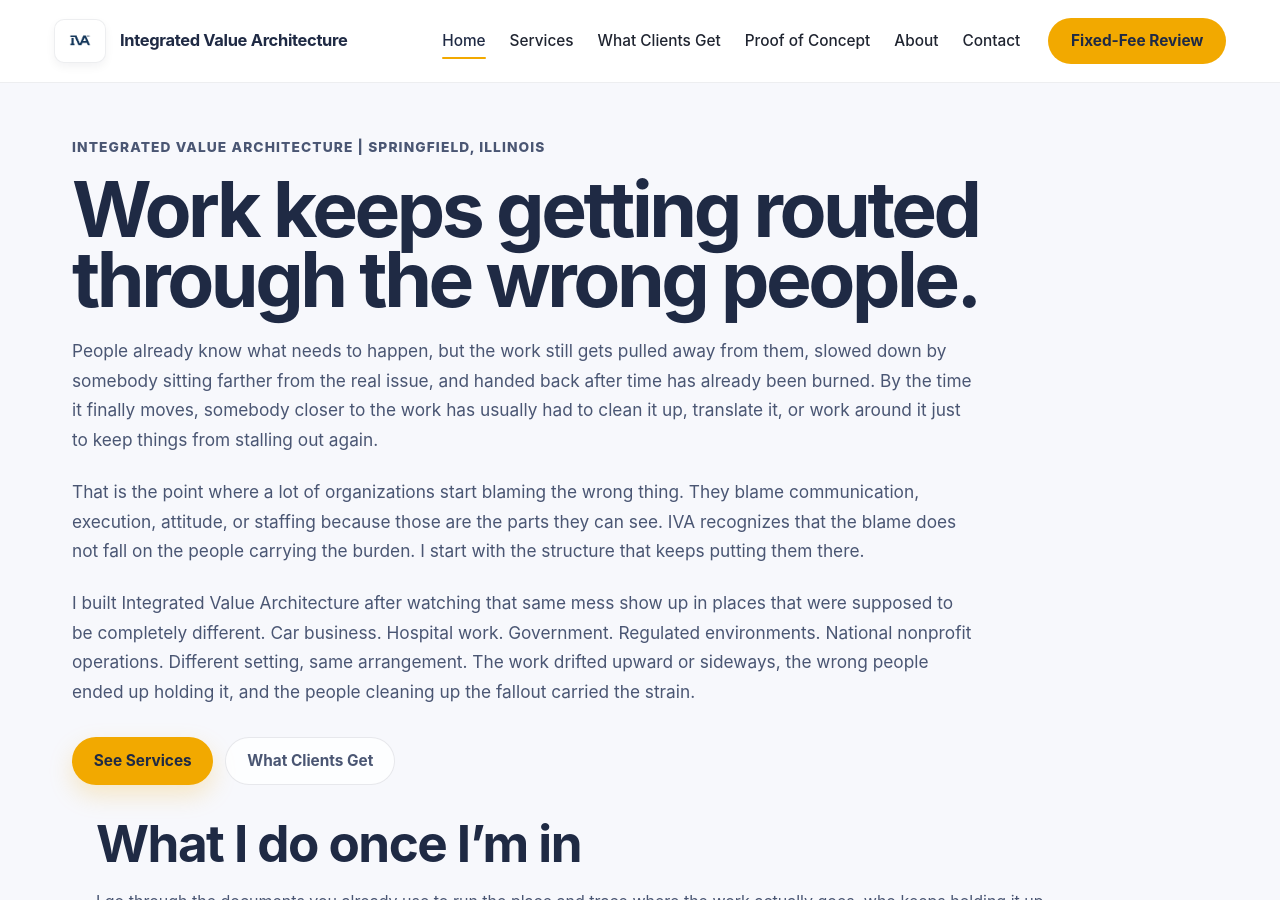
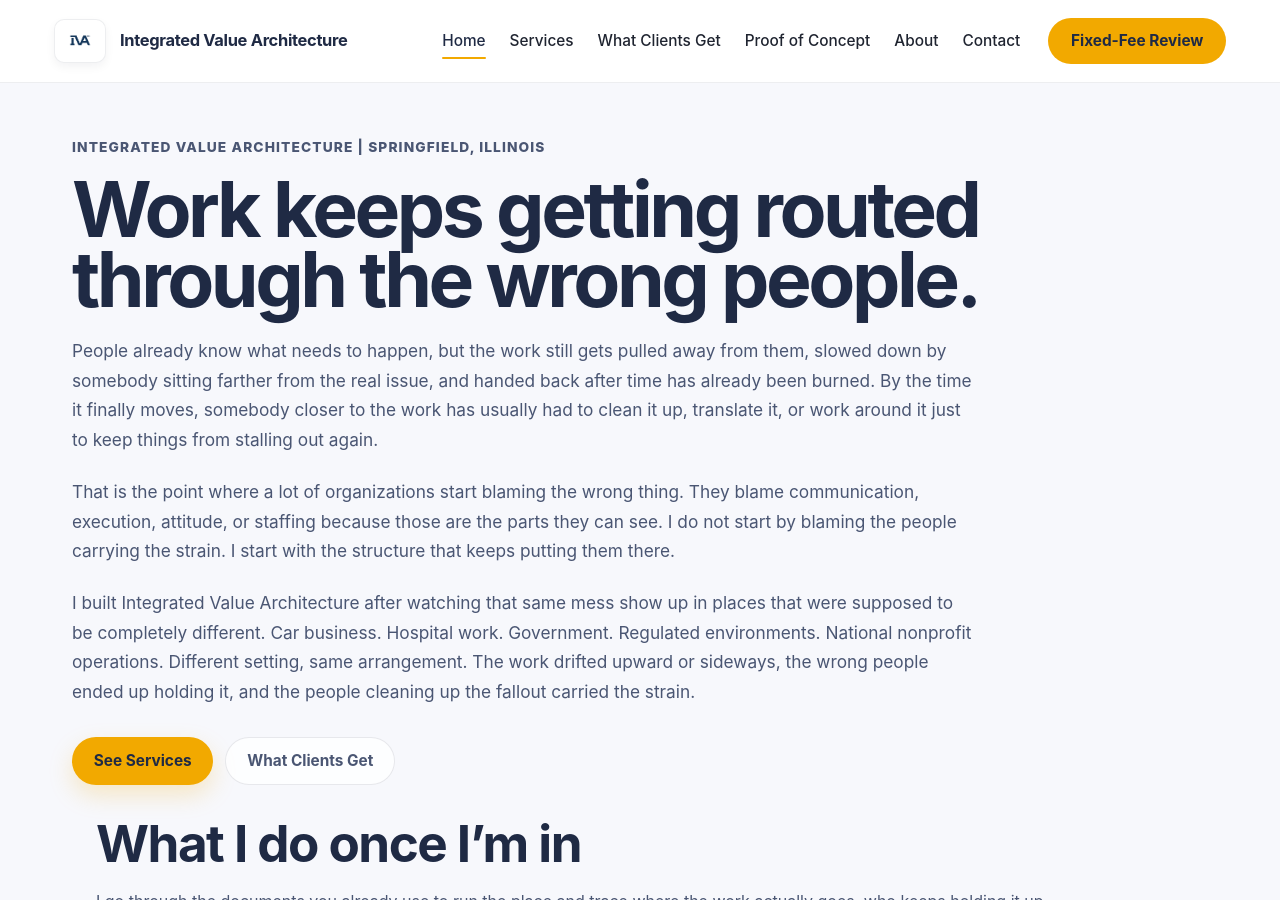
Before and after one commit to efost7873/integratedvaluearchitecture.com, a Jekyll site: the page built from index.html, in a window 1280 px wide and 900 px high. Built offline with Jekyll 4.4.1, drawn with Linux system fonts in a browser that asks for light colours.

Commit message:
Refine text in index.html for clarity

```diff
--- a/index.html
+++ b/index.html
@@ -16,7 +16,7 @@ schema_type: WebPage
           People already know what needs to happen, but the work still gets pulled away from them, slowed down by somebody sitting farther from the real issue, and handed back after time has already been burned. By the time it finally moves, somebody closer to the work has usually had to clean it up, translate it, or work around it just to keep things from stalling out again.
         </p>
         <p class="hero-intro">
-          That is the point where a lot of organizations start blaming the wrong thing. They blame communication, execution, attitude, or staffing because those are the parts they can see. IVA recognizes that the blame does not fall on the people carrying the burden. I start with the structure that keeps putting them there.
+          That is the point where a lot of organizations start blaming the wrong thing. They blame communication, execution, attitude, or staffing because those are the parts they can see. I do not start by blaming the people carrying the strain. I start with the structure that keeps putting them there.
         </p>
         <p class="hero-intro">
           I built Integrated Value Architecture after watching that same mess show up in places that were supposed to be completely different. Car business. Hospital work. Government. Regulated environments. National nonprofit operations. Different setting, same arrangement. The work drifted upward or sideways, the wrong people ended up holding it, and the people cleaning up the fallout carried the strain.
```
